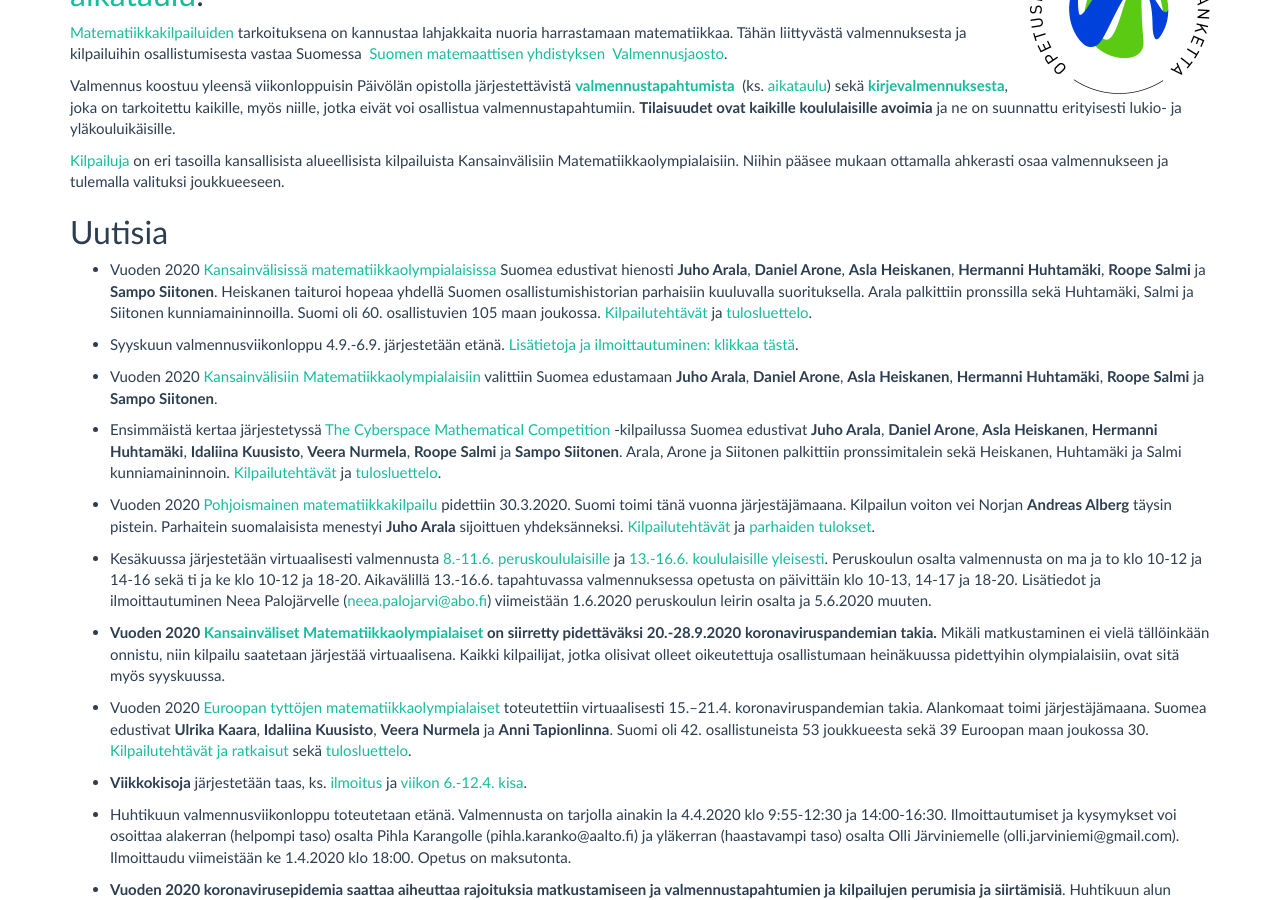
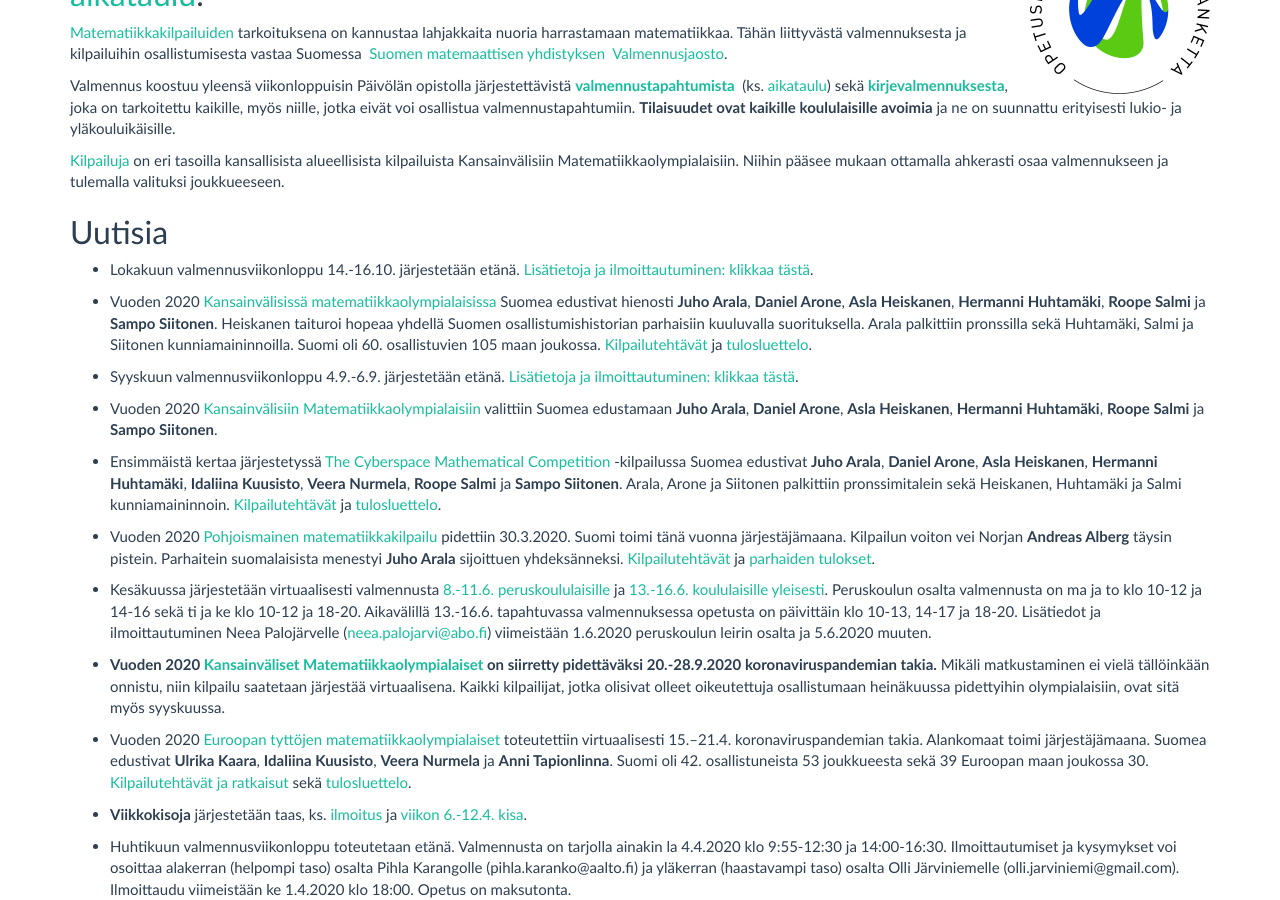
Before and after one commit to matematiikkakilpailut/matematiikkakilpailut.github.io, a Jekyll site: the page built from index.md, in a window 1280 px wide and 900 px high, scrolled down 348 px. Built offline with Jekyll 4.4.1, drawn with Linux system fonts in a browser that asks for light colours.

Commit message:
Linkki viikonloppuun etusivulle

```diff
--- a/index.md
+++ b/index.md
@@ -40,6 +40,9 @@ viikkoa etukäteen!**
 
 
 ## <a name="uutisia"></a>Uutisia
+
+* Lokakuun valmennusviikonloppu 14.-16.10. järjestetään etänä. [Lisätietoja ja ilmoittautuminen: klikkaa tästä](/aikataulu/2020W42/).
+
 
 * Vuoden 2020 [Kansainvälisissä matematiikkaolympialaisissa](https://imo2020.ru/) Suomea edustivat hienosti **Juho Arala**, **Daniel Arone**, **Asla Heiskanen**, **Hermanni Huhtamäki**, **Roope Salmi** ja **Sampo Siitonen**. Heiskanen taituroi hopeaa yhdellä Suomen osallistumishistorian parhaisiin kuuluvalla suorituksella. Arala palkittiin pronssilla sekä Huhtamäki, Salmi ja Siitonen kunniamaininnoilla. Suomi oli 60. osallistuvien 105 maan joukossa. [Kilpailutehtävät](https://matematiikkakilpailut.fi/IMO/2020/teht2020.pdf) ja [tulosluettelo](https://www.imo-official.org/year_country_r.aspx?year=2020).
 
```
